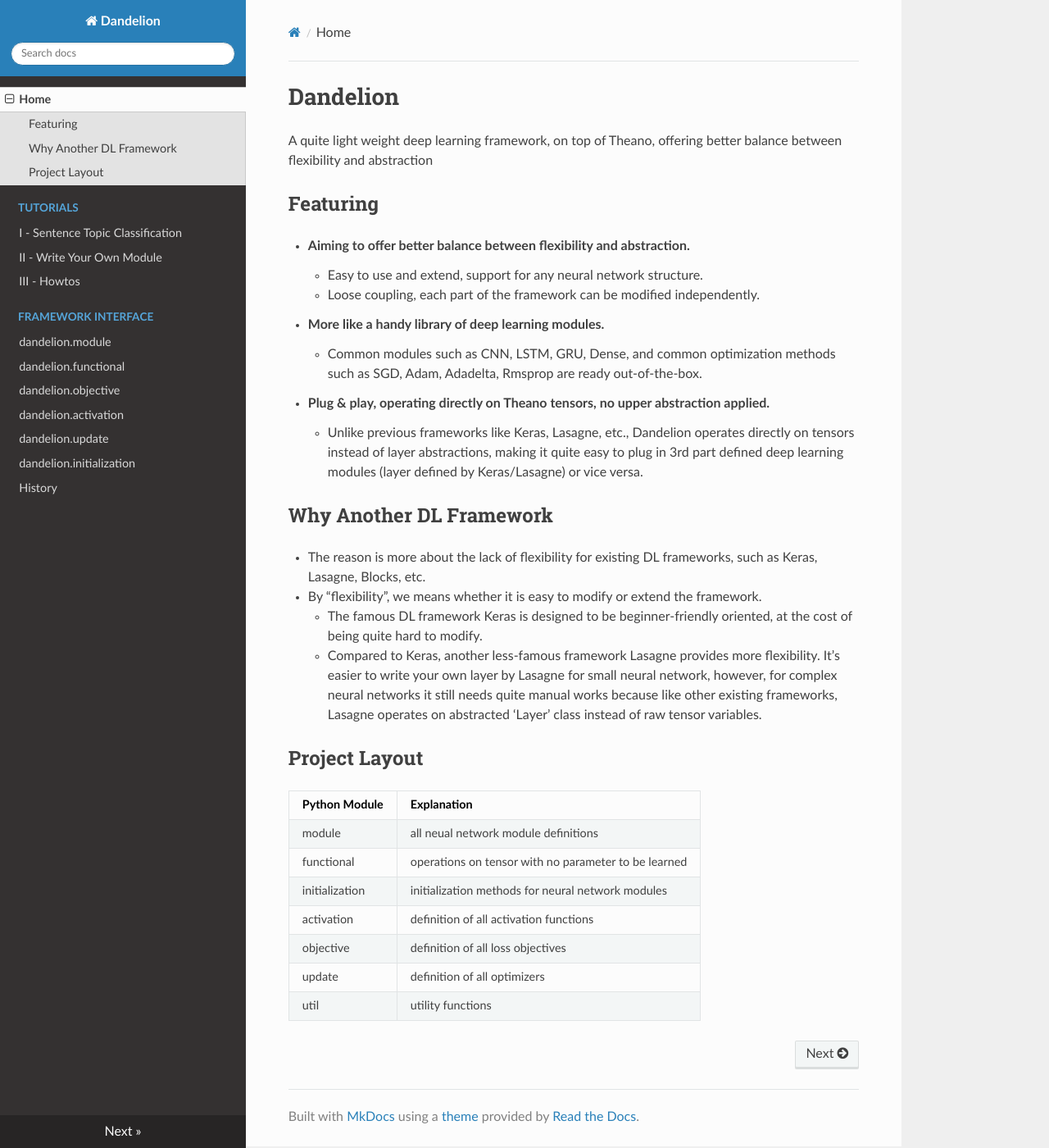
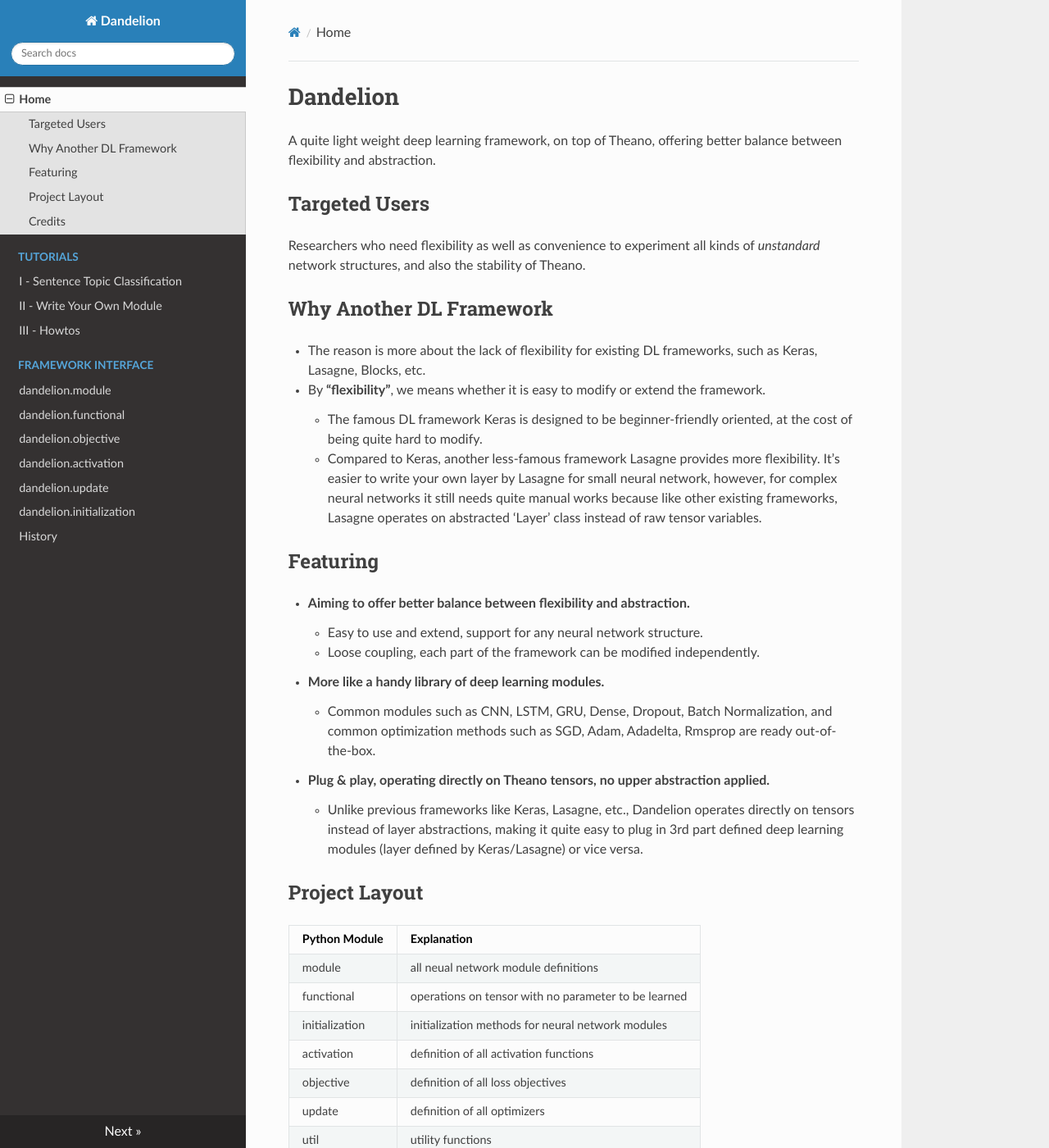
Before and after one commit to david-leon/Dandelion, an MkDocs documentation site: the page built from docs/index.md, in a window 1280 px wide and 1400 px high. Shown: the whole window at 82% size. Built offline with MkDocs 1.6.1, drawn with Linux system fonts in a browser that asks for light colours; nearby versions of some CDN libraries; old or Windows-style settings are respelled for this version of MkDocs; some of the changed text lies outside the part shown.

Commit message:
update documentation

```diff
--- a/docs/index.md
+++ b/docs/index.md
@@ -1,20 +1,23 @@
 # Dandelion
-A quite light weight deep learning framework, on top of Theano, offering better balance between flexibility and abstraction
+A quite light weight deep learning framework, on top of Theano, offering better balance between flexibility and abstraction.
+
+## Targeted Users
+Researchers who need flexibility as well as convenience to experiment all kinds of *unstandard* network structures, and also the stability of Theano.
+
+## Why Another DL Framework
+* The reason is more about the lack of flexibility for existing DL frameworks, such as Keras, Lasagne, Blocks, etc.
+* By **“flexibility”**, we means whether it is easy to modify or extend the framework.
+    * The famous DL framework Keras is designed to be beginner-friendly oriented, at the cost of being quite hard to modify.
+    * Compared to Keras, another less-famous framework Lasagne provides more flexibility. It’s easier to write your own layer by Lasagne for small neural network, however, for complex neural networks it still needs quite manual works because like other existing frameworks, Lasagne operates on abstracted ‘Layer’ class instead of raw tensor variables.
 
 ## Featuring
 * **Aiming to offer better balance between flexibility and abstraction.**
     * Easy to use and extend, support for any neural network structure.
     * Loose coupling, each part of the framework can be modified independently.
 * **More like a handy library of deep learning modules.**
-    * Common modules such as CNN, LSTM, GRU, Dense, and common optimization methods such as SGD, Adam, Adadelta, Rmsprop are ready out-of-the-box.
+    * Common modules such as CNN, LSTM, GRU, Dense, Dropout, Batch Normalization, and common optimization methods such as SGD, Adam, Adadelta, Rmsprop are ready out-of-the-box.
 * **Plug & play, operating directly on Theano tensors, no upper abstraction applied.**
     * Unlike previous frameworks like Keras, Lasagne, etc., Dandelion operates directly on tensors instead of layer abstractions, making it quite easy to plug in 3rd part defined deep learning modules (layer defined by Keras/Lasagne) or vice versa.
-
-## Why Another DL Framework
-* The reason is more about the lack of flexibility for existing DL frameworks, such as Keras, Lasagne, Blocks, etc.
-* By “flexibility”, we means whether it is easy to modify or extend the framework.
-    * The famous DL framework Keras is designed to be beginner-friendly oriented, at the cost of being quite hard to modify.
-    * Compared to Keras, another less-famous framework Lasagne provides more flexibility. It’s easier to write your own layer by Lasagne for small neural network, however, for complex neural networks it still needs quite manual works because like other existing frameworks, Lasagne operates on abstracted ‘Layer’ class instead of raw tensor variables.
 
 ## Project Layout
 Python Module     | Explanation
@@ -26,3 +29,6 @@
 objective         | definition of all loss objectives
 update            | definition of all optimizers
 util              | utility functions
+
+## Credits
+The design of Dandelion heavily draws on [Lasagne](https://github.com/Lasagne/Lasagne) and [Pytorch](http://pytorch.org/), both my favorate DL libraries.
```
Also changed, not shown: README.md (+26 -8 lines).
